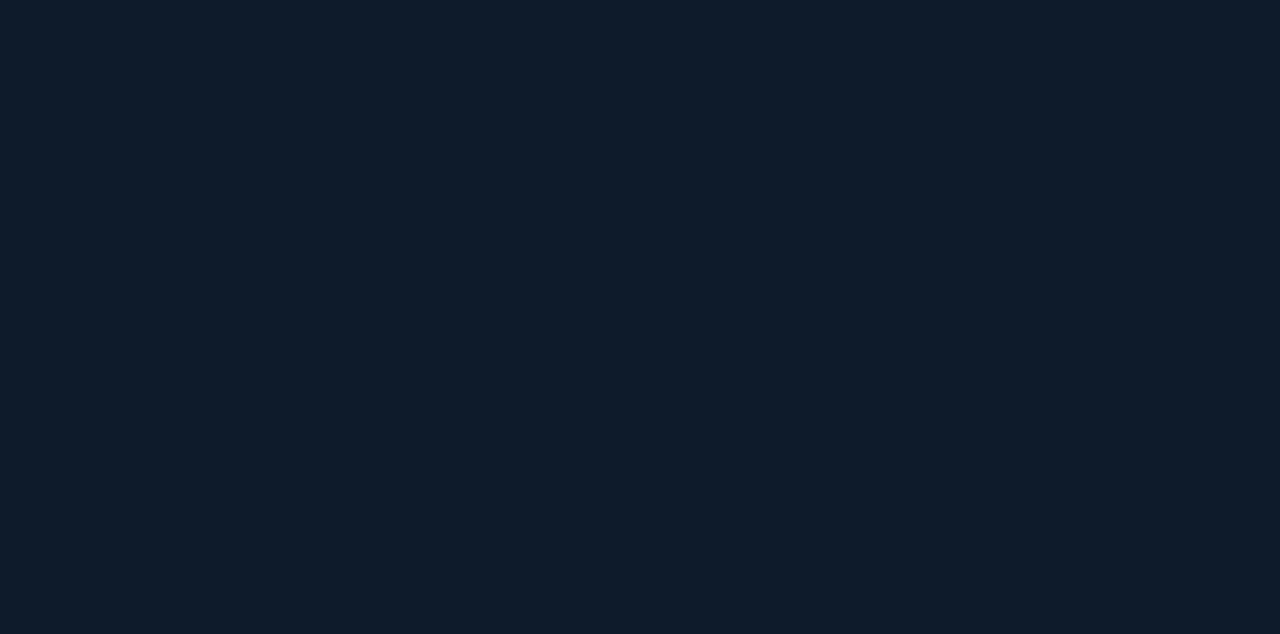
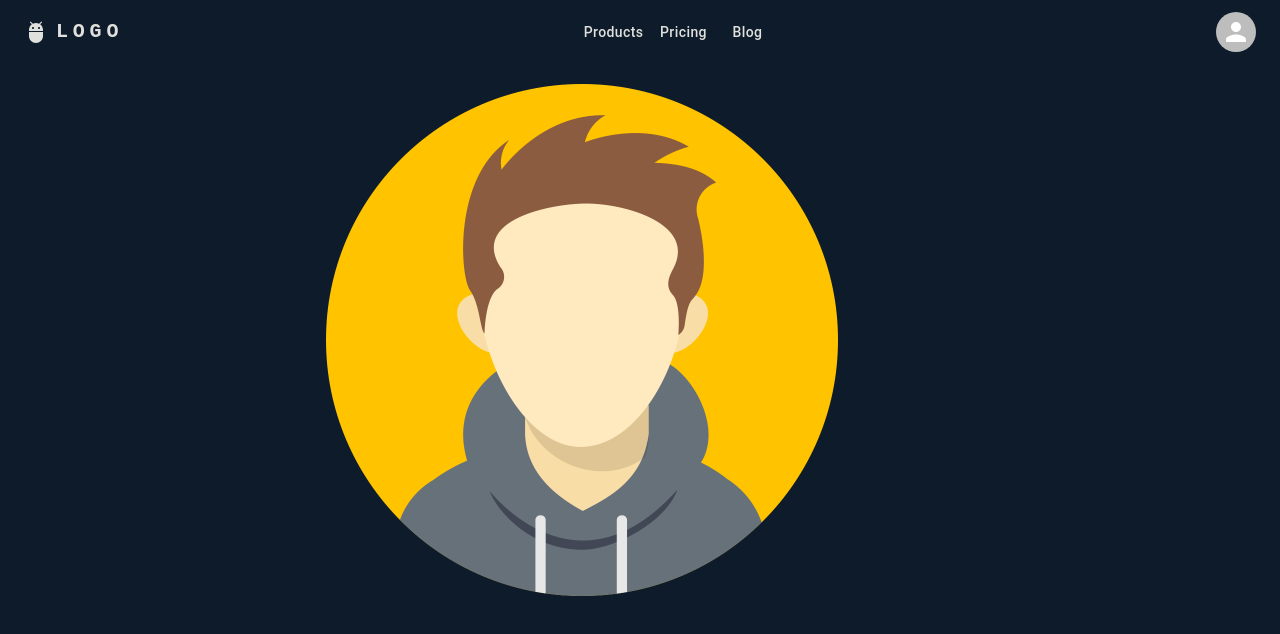
Before and after one commit to safwen-elmastouri/developers-platform, a React (Create React App) app: page /profile in a window 1280 px wide. Before the commit this address had no page. Shown: the top 634 px of the page. Built offline with nearby package versions, Linux system fonts and the light colour scheme.

Commit message:
add css module to userProfile

```diff
--- a/src/App.js
+++ b/src/App.js
@@ -1,6 +1,6 @@
 import "./App.css";
 import React, { Suspense, lazy } from "react";
-import { Register, Sign, PostDetails } from "./pages";
+import { Register, Sign, PostDetails, UserProfile } from "./pages";
 import { BrowserRouter, Routes, Route } from "react-router-dom";
 import { store } from "./store";
 import { Provider } from "react-redux";
@@ -27,6 +27,7 @@ function App() {
             }
           />
           <Route path="post" element={<PostDetails />} />
+          <Route path="profile" element={<UserProfile />} />
         </Routes>
       </BrowserRouter>
     </Provider>
--- a/src/components/ProfileInfo.jsx
+++ b/src/components/ProfileInfo.jsx
@@ -4,13 +4,20 @@ import { Box, Container, Typography } from "@mui/material";
 import logo from "../images/avatar.png";
 import EditIcon from "@mui/icons-material/Edit";
 import { useSelector } from "react-redux";
+import { useNavigate } from "react-router-dom";
 
 export default function ProfileInfo() {
   const user = useSelector((state) => state.user);
+  const navigate = useNavigate();
+  const toProfile = () => {
+    navigate("/profile");
+  };
   return (
     <>
       <Container container spacing={3} className={styles.container}>
-        <EditIcon sx={{ color: "white", ml: "90%", mt: "10px" }} />
+        <EditIcon onClick={()=>toProfile()}
+          sx={{ color: "white", ml: "90%", mt: "10px", cursor: "pointer" }}
+        />
         <img
           className={styles.profilePicture}
           src={logo}
--- a/src/pages/Home.jsx
+++ b/src/pages/Home.jsx
@@ -8,7 +8,6 @@ import { Navigate, Outlet } from "react-router-dom";
 function Home(props) {
   const user = useSelector((state) => state.user);
   const post = useSelector((state) => state.post);
-  console.log(post)
   if (user.length == 0) {
     return <Navigate to="/" replace />;
   } else {
@@ -25,7 +24,6 @@ function Home(props) {
             {post &&
               post.map((item, index) => {
                 return (
-                  <Fragment key={index}>
                     <Post
                       asked_by={item.asked_by}
                       id={item.id}
@@ -34,7 +32,6 @@ function Home(props) {
                       likes={item.likes}
                       liked={item.liked}
                     />
-                  </Fragment>
                 );
               })}
           </Grid>
--- a/src/pages/UserProfile.jsx
+++ b/src/pages/UserProfile.jsx
@@ -2,25 +2,25 @@ import React from 'react'
 import { useDispatch,useSelector } from 'react-redux';
 import { NavBar } from '../components';
 import { Box, Grid } from '@mui/material';
+import logo from '../images/avatar.png'
+const UserProfile = () => {
 
-const UserProfile = () => {
     const dispatch = useDispatch()
 
   return (
-    <Box className={styles.homepage}>
+    <Box >
       <NavBar />
       <Grid container spacing={3}>
         <Grid item xs={3}>
           {/* profile info */}
         </Grid>
         <Grid item xs={6} sx={{ mt: "20px" }}>
-
+       <img src={logo}/>
         </Grid>
         <Grid item xs={3}>
           {/*  person you may know */}
         </Grid>
       </Grid>
-      <Outlet />
     </Box>
   );
 }
```
Also changed, not shown: src/pages/UserProfile.module.css (added).
